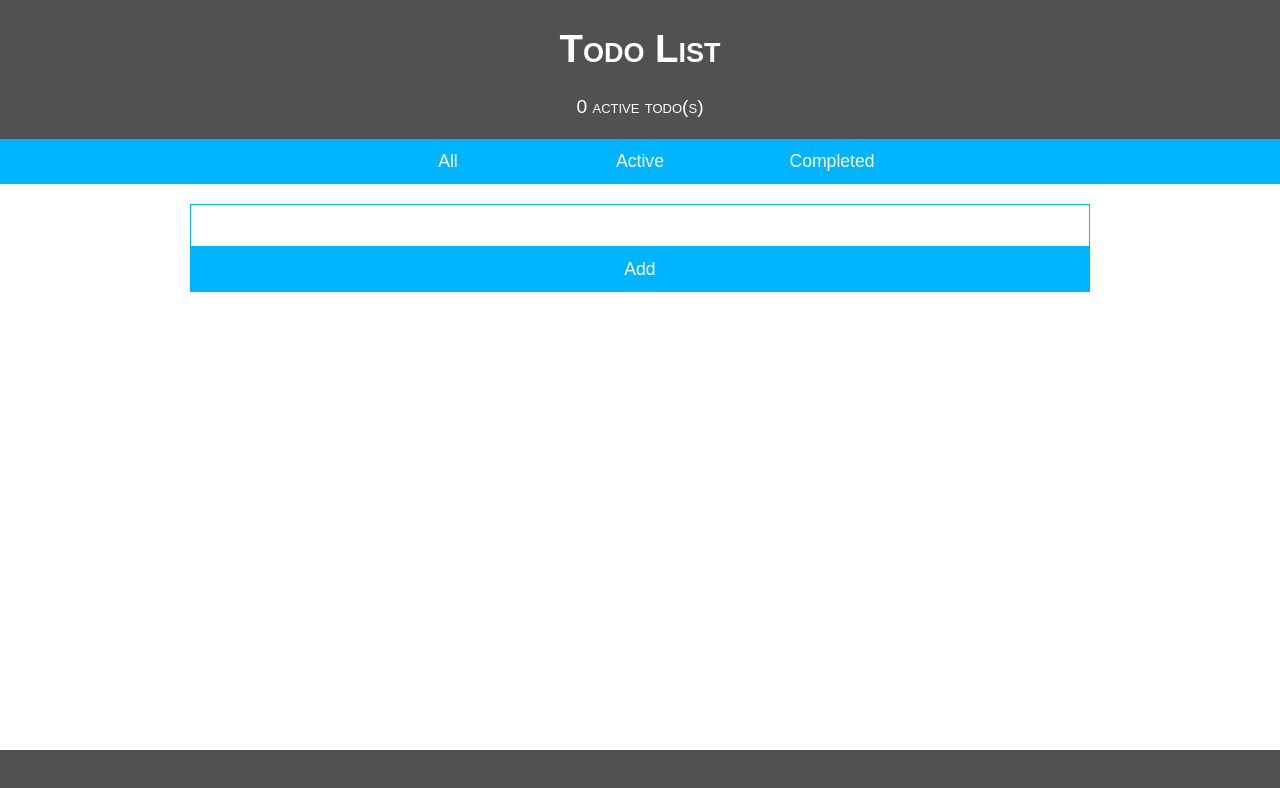
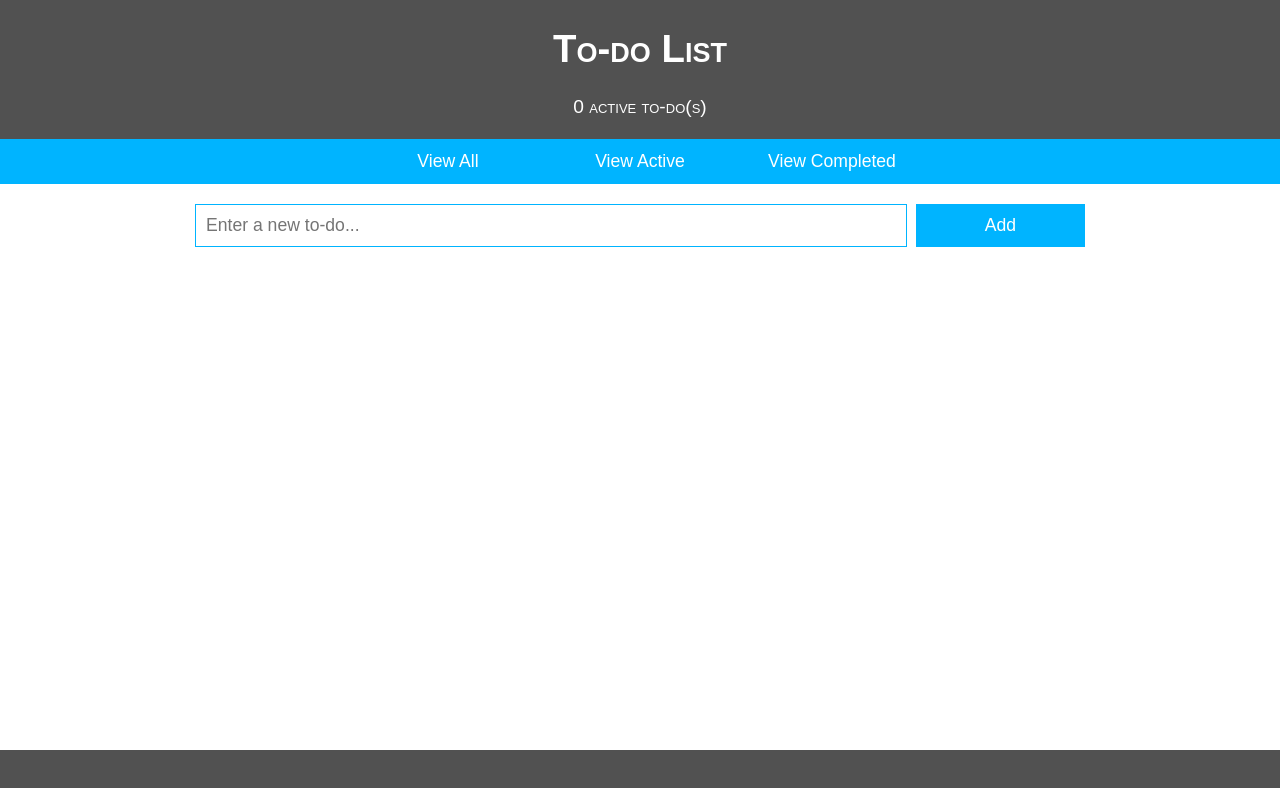
Before and after one commit to clcole/react.todo, a React app: page / in a window 1280 px wide. Built offline with nearby package versions, Linux system fonts and the light colour scheme.

Commit message:
moved add button and required form input

```diff
--- a/public/index.html
+++ b/public/index.html
@@ -5,7 +5,7 @@
     <meta name="viewport" content="width=device-width, initial-scale=1" />
     <script src="https://kit.fontawesome.com/cd91b40ecf.js" crossorigin="anonymous"></script>
 
-    <title>Todo App</title>
+    <title>To-do React App</title>
   </head>
   <body>
     <noscript>You need to enable JavaScript to run this app.</noscript>
--- a/src/components/App.js
+++ b/src/components/App.js
@@ -81,27 +81,27 @@ class App extends Component {
     return (
       <div id="page-container">
         <header id="header">
-          <h1>Todo List</h1>
-          <p>{todoActiveCount} active todo(s)</p>
+          <h1>To-do List</h1>
+          <p>{todoActiveCount} active to-do(s)</p>
         </header>
         <nav id="nav">
           <FilterButton
             filter={FILTERS.SHOW_ALL}
             onFilterClick={this.handleFilterClick}
           >
-            All
+            View All
             </FilterButton>
           <FilterButton
             filter={FILTERS.SHOW_ACTIVE}
             onFilterClick={this.handleFilterClick}
           >
-            Active
+            View Active
             </FilterButton>
           <FilterButton
             filter={FILTERS.SHOW_COMPLETED}
             onFilterClick={this.handleFilterClick}
           >
-            Completed
+            View Completed
             </FilterButton>
         </nav>
         <main id="main">
--- a/src/components/TodoForm.js
+++ b/src/components/TodoForm.js
@@ -27,6 +27,8 @@ export class TodoForm extends Component {
           type="text"
           value={this.state.content}
           onChange={this.handleChange}
+          placeholder="Enter a new to-do..."
+          required
         />
         <button type="submit">Add</button>
       </form>
--- a/src/index.css
+++ b/src/index.css
@@ -52,20 +52,26 @@ body {
 }
 
 .todo-form {
-  margin-top: 20px;
+  display: flex;
+  margin: 20px 5px 0 5px;
 }
 
 .todo-form input {
-  width: 100%;
+  width: 80%;
   padding: 10px;
   border: 1px solid #00B4FF;
   color: #515151;
   font-size: 1.1em;
 }
 
+.todo-form input:required {
+  box-shadow: none;
+}
+
 .todo-form button {
-  width: 100%;
-  padding: 12px 0;
+  width: 19%;
+  margin-left: auto;
+  padding: 11px 0;
   border: none;
   cursor: pointer;
   color: #FFF;
@@ -78,13 +84,13 @@ body {
 }
 
 .todo-table {
-  margin-top: 20px;
+  margin: 20px 5px 0 5px;
 }
 
 .todo-row {
   display: flex;
-  margin-top: 10px;
-  padding: 20px;
+  margin-top: 5px;
+  padding: 15px;
   color: #515151;
   background-color: #EEE;
   font-size: 1.1em;
@@ -98,30 +104,28 @@ body {
 }
 
 .todo-row button {
+  width: 10%;
   border: none;
   cursor: pointer;
   background-color: transparent;
   font-size: 1.1em;
 }
 
-.todo-row button:hover {
-  color: #00B4FF;
-  background-color: transparent;
-}
-
 .todo-row .active-button {
-  width: 10%;
   color: #CCC;
 }
 
 .todo-row .completed-button {
-  width: 10%;
+  color: lime;
+}
+
+.todo-row .delete-button {
   color: #515151;
 }
 
-.todo-row .delete-button {
-  width: 10%;
-  color: #515151;
+.todo-row .delete-button:hover {
+  color: #00B4FF;
+  background-color: transparent;
 }
 
 .todo-row::after {
@@ -138,7 +142,7 @@ body {
   background-color: #515151;
 }
 
-@media screen and (min-width: 700px) {
+@media screen and (min-width: 800px) {
   #nav {
     flex-direction: row;
     justify-content: center;
```
